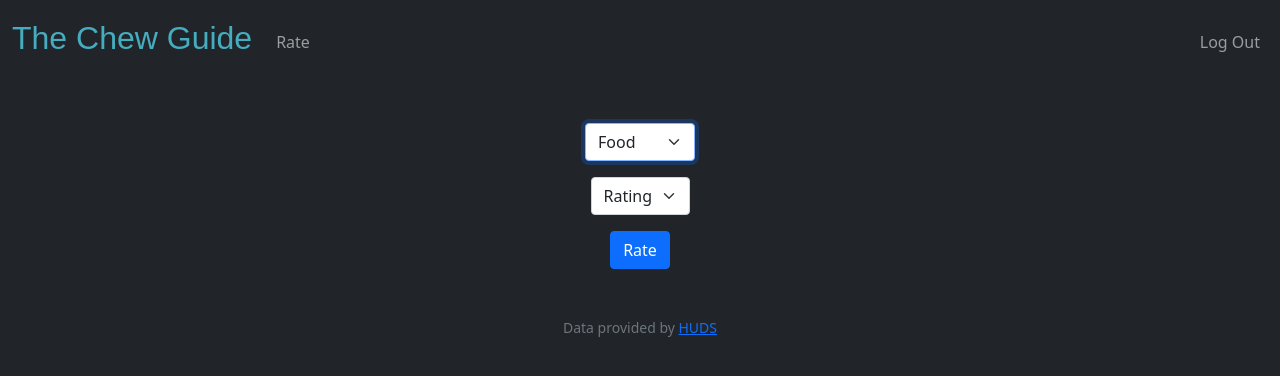
After one commit to liamnorm/chewguide, a Flask app: page /rate in a window 1280 px wide. The commit adds this page. Shown: the top 376 px of the page. Run offline with Flask 2, Linux system fonts and the light colour scheme; a user stored in the database is signed in; some libraries are stand-ins or nearby versions.

Commit message:
add rating form

```diff
--- a/app.py
+++ b/app.py
@@ -45,10 +45,37 @@ def after_request(response):
 def index():
     """Show foods"""
 
-    food = db.execute("SELECT food FROM menu");
+    food = db.execute("SELECT id, food FROM menu");
 
-    print("Hello welcome to Chew Guide!!!");
+    #for foodo in food:
+        #rating = db.execute("SELECT AVG(rating) FROM ratings WHERE food_id = ?", foodo)
+
     return render_template("index.html", rows=food)
+
+@app.route("/rate", methods=["GET", "POST"])
+@login_required
+def rate():
+    """Rank foods"""
+    if request.method == "POST":
+
+        food = request.form.get("food")
+        food_id = db.execute("SELECT id FROM menu WHERE FOOD = ?", food)[0]['id']
+        print(food_id)
+        rating = request.form.get("rating")
+
+        # should override if the user has already ranked this food
+        db.execute("""
+                INSERT INTO ratings
+                (user_id, food_id, rating, ts)
+                VALUES
+                (?, ?, ?, CURRENT_TIMESTAMP);
+                """,
+                session["user_id"], food_id, rating);
+
+        return redirect("/", code=302)
+    else:
+        food = db.execute("SELECT id, food FROM menu");
+        return render_template("rate.html", rows=food)
 
 
 @app.route("/login", methods=["GET", "POST"])
--- /dev/null
+++ b/schema.txt
@@ -0,0 +1,4 @@
+CREATE TABLE menu(id INTEGER, food TEXT, PRIMARY KEY (id));
+CREATE TABLE users (id INTEGER, username TEXT NOT NULL, hash TEXT NOT NULL, PRIMARY KEY(id));
+CREATE UNIQUE INDEX username ON users (username);
+CREATE TABLE ratings(id INTEGER, food_id INTEGER, rating INTEGER, user_id INTEGER, PRIMARY KEY (id), FOREIGN KEY (food_id) REFERENCES menu(id), FOREIGN KEY (user_id) REFERENCES users(id));
--- a/templates/layout.html
+++ b/templates/layout.html
@@ -12,7 +12,7 @@
         <script crossorigin="anonymous" src="https://cdn.jsdelivr.net/npm/bootstrap@5.1.3/dist/js/bootstrap.bundle.min.js" integrity="sha384-ka7Sk0Gln4gmtz2MlQnikT1wXgYsOg+OMhuP+IlRH9sENBO0LRn5q+8nbTov4+1p"></script>
 
         <!-- https://favicon.io/emoji-favicons/money-bag/ -->
-        <link href="/static/favicon.ico" rel="icon">
+        <link href="/static/favicon.png" rel="icon">
 
         <link href="/static/styles.css" rel="stylesheet">
 
@@ -31,7 +31,7 @@
                 <div class="collapse navbar-collapse" id="navbar">
                     {% if session["user_id"] %}
                         <ul class="navbar-nav me-auto mt-2">
-                            <li class="nav-item"><a class="nav-link" href="/rank">Quote</a></li>
+                            <li class="nav-item"><a class="nav-link" href="/rate">Rate</a></li>
                         </ul>
                         <ul class="navbar-nav ms-auto mt-2">
                             <li class="nav-item"><a class="nav-link" href="/logout">Log Out</a></li>
--- /dev/null
+++ b/templates/rate.html
@@ -0,0 +1,27 @@
+{% extends "layout.html" %}
+
+{% block title %}
+    Rate
+{% endblock %}
+
+{% block main %}
+<form action="/rate" method="post">
+    <div class="mb-3">
+        <select autocomplete="off" autofocus class="form-select mx-auto w-auto" id="food" name="food">
+            <option disabled selected>Food</option>
+            {% for row in rows %}
+                <option>{{row['food']}}</option>
+            {% endfor %}
+        </select>
+    </div>
+    <div class="mb-3">
+      <select autocomplete="off" autofocus class="form-select mx-auto w-auto" id="rating" name="rating">
+          <option disabled selected>Rating</option>
+          {% for number in range(5) %}
+              <option>{{(number + 1)}}</option>
+          {% endfor %}
+      </select>
+    </div>
+    <button class="btn btn-primary" type="submit">Rate</button>
+</form>
+{% endblock %}
```
Also changed, not shown: README.md, menu.db, static/favicon.png (added), 1 other file.
